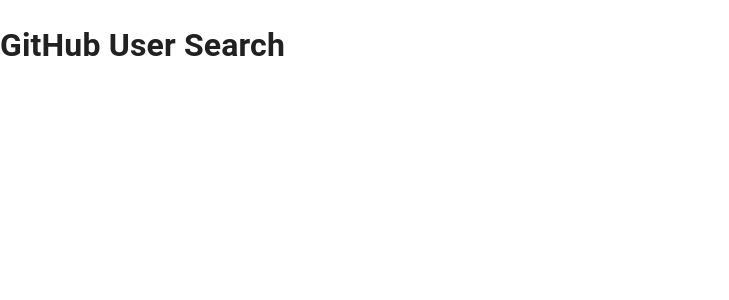
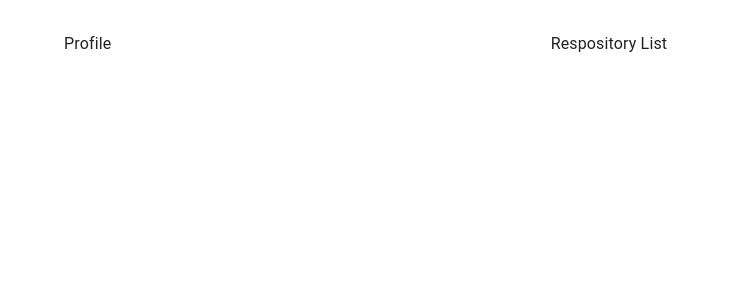
Before and after one commit to pongangairaman-nks/github-user-explorer, a React (Vite) app: page /user/1 in a window 1280 px wide. Shown: the top 300 px of the page, without its empty margins (0-729 px from the left). Built offline with nearby package versions, Linux system fonts and the light colour scheme.

Commit message:
feat: setup project folder structure and base layout with routing

```diff
--- a/package.json
+++ b/package.json
@@ -10,10 +10,10 @@
     "preview": "vite preview"
   },
   "dependencies": {
-    "@emotion/react": "^11.14.0",
-    "@emotion/styled": "^11.14.0",
+    "@emotion/react": "^11.11.1",
+    "@emotion/styled": "^11.11.0",
     "@mui/icons-material": "^7.1.0",
-    "@mui/material": "^7.1.0",
+    "@mui/material": "^5.14.0",
     "axios": "^1.9.0",
     "react": "^19.1.0",
     "react-dom": "^19.1.0",
--- a/src/App.tsx
+++ b/src/App.tsx
@@ -1,4 +1,17 @@
-const App = () => {
-  return <h1>GitHub User Search</h1>;
-};
+import { Routes, Route } from "react-router-dom";
+import { Container } from "@mui/material";
+import SearchPage from "./pages/SearchPage";
+import UserProfilePage from "./pages/UserProfilePage";
+
+function App() {
+  return (
+    <Container maxWidth="lg" sx={{ py: 4 }}>
+      <Routes>
+        <Route path="/" element={<SearchPage />} />
+        <Route path="/user/:username" element={<UserProfilePage />} />
+      </Routes>
+    </Container>
+  );
+}
+
 export default App;
--- a/src/main.tsx
+++ b/src/main.tsx
@@ -1,14 +1,19 @@
 import React from "react";
 import ReactDOM from "react-dom/client";
 import App from "./App";
-import { CssBaseline } from "@mui/material";
+import { ThemeProvider, createTheme } from "@mui/material/styles";
+import CssBaseline from "@mui/material/CssBaseline";
 import { BrowserRouter } from "react-router-dom";
+
+const theme = createTheme();
 
 ReactDOM.createRoot(document.getElementById("root")!).render(
   <React.StrictMode>
-    <BrowserRouter>
-      <CssBaseline />
-      <App />
-    </BrowserRouter>
+    <ThemeProvider theme={theme}>
+      <BrowserRouter>
+        <CssBaseline />
+        <App />
+      </BrowserRouter>
+    </ThemeProvider>
   </React.StrictMode>
 );
--- /dev/null
+++ b/src/pages/SearchPage.tsx
@@ -0,0 +1,14 @@
+import { Box, Grid } from "@mui/material";
+
+export default function SearchPage() {
+  return (
+    <Grid container spacing={2}>
+      <Grid item xs={12} md={4} lg={5}>
+        <Box>Search</Box>
+      </Grid>
+      <Grid item xs={12} md={4} lg={7}>
+        <Box>Users List</Box>
+      </Grid>
+    </Grid>
+  );
+}
--- /dev/null
+++ b/src/pages/UserProfilePage.tsx
@@ -0,0 +1,14 @@
+import { Box, Grid } from "@mui/material";
+
+export default function UserProfilePage() {
+  return (
+    <Grid container spacing={2}>
+      <Grid item xs={12} md={4} lg={5}>
+        <Box>Profile</Box>
+      </Grid>
+      <Grid item xs={12} md={4} lg={7}>
+        <Box>Respository List</Box>
+      </Grid>
+    </Grid>
+  );
+}
```
Also changed, not shown: 1 other file (tests, documents, lock files or other folders).
